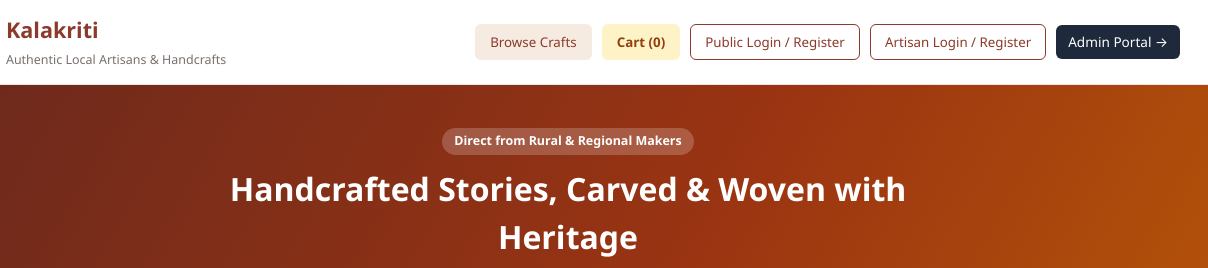
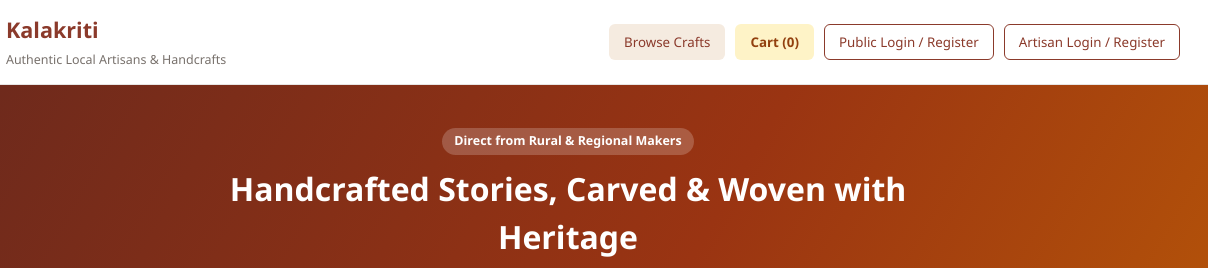
Before and after one commit to shravandalekal-code/kalakriti, a plain HTML site: page frontend/index.html in a window 1280 px wide. Shown: the top 268 px of the page, 72-1280 px from the left. Drawn offline with Linux system fonts and the light colour scheme; no server answers.

Commit message:
Hide admin link from public storefront
Co-authored-by: Copilot <223556219+Copilot@users.noreply.github.com>

```diff
--- a/frontend/index.html
+++ b/frontend/index.html
@@ -30,7 +30,6 @@
         <span id="user-greeting"></span>
         <button class="btn-sm btn-danger" onclick="logoutUser()">Logout</button>
       </div>
-      <a href="admin.html" class="admin-portal-link" title="Separate Administrator Login Portal">Admin Portal →</a>
     </nav>
   </header>
 
```
